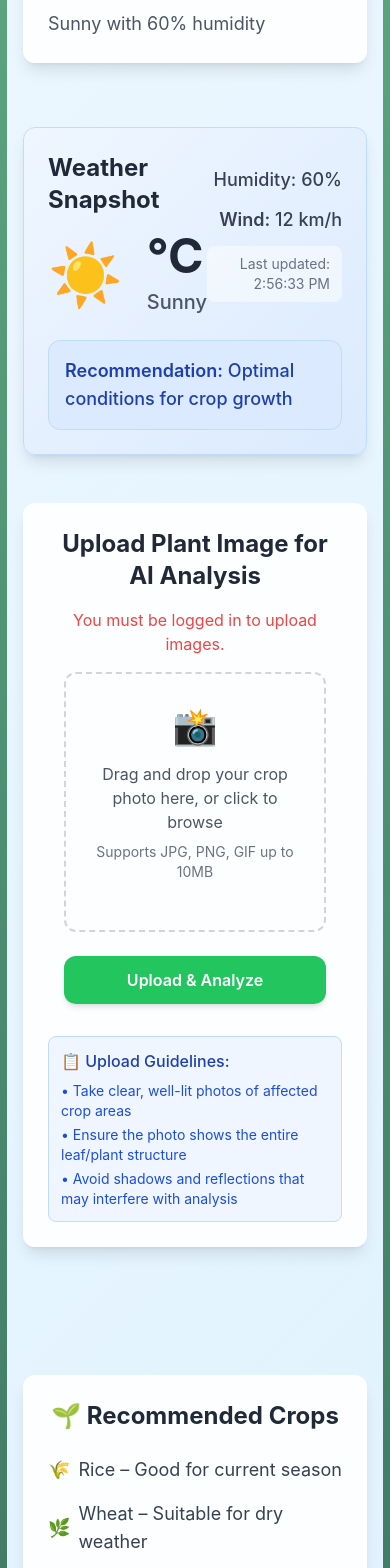
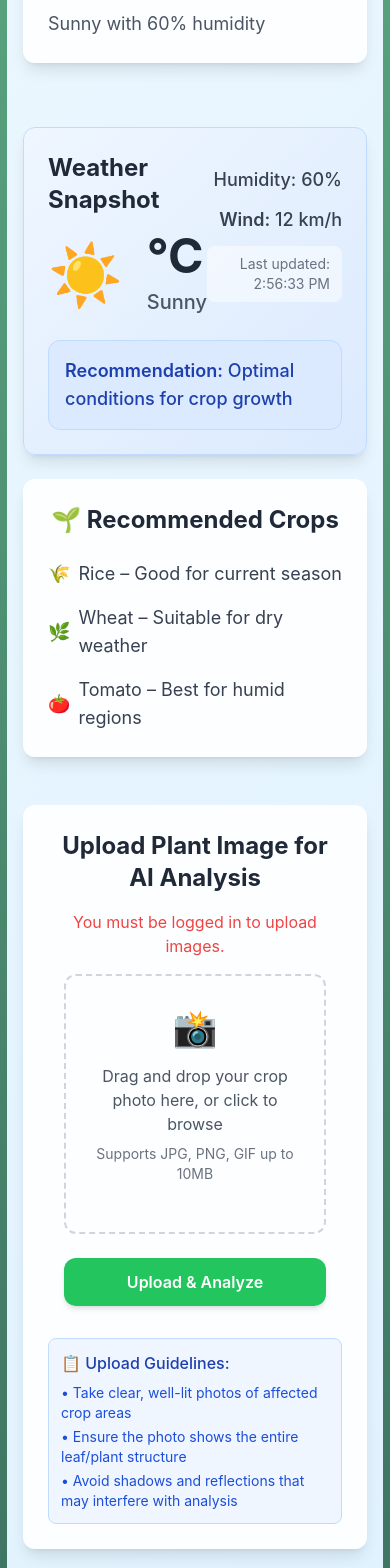
Before and after one commit to Ayushaggarwal05/Kisan_Saathi, a React (Vite) app in the folder Frontend/: page / in a window 390 px wide. Shown: the part 1300-2868 px from the top of the page. Built offline with nearby package versions, Linux system fonts and the light colour scheme.

Commit message:
changes in pages

```diff
--- a/Frontend/src/pages/Auth/LoginPage.jsx
+++ b/Frontend/src/pages/Auth/LoginPage.jsx
@@ -22,12 +22,12 @@ const LoginPage = () => {
     setError("");
     try {
       const res = await login(formData);
-      console.log("Login response:", res);
+      // console.log("Login response:", res);
 
       updateUser(res); // save user + token
       navigate("/");
     } catch (err) {
-      console.error(err.response?.data); // see exact error from API
+      // console.error(err.response?.data); // see exact error from API
 
       setError(err.response?.data?.message || "Login failed. Try again.");
     }
--- a/Frontend/src/pages/Auth/SignUpPage.jsx
+++ b/Frontend/src/pages/Auth/SignUpPage.jsx
@@ -23,7 +23,7 @@ const SignupPage = () => {
     setError("");
     try {
       const res = await signup(formData);
-      updateUser(res.user); // save user + token
+      updateUser(res); // save user + token
       navigate("/farmer"); // ✅ Redirect
     } catch (err) {
       setError(err.response?.data?.message || "Signup failed. Try again.");
--- a/Frontend/src/pages/HomePage.jsx
+++ b/Frontend/src/pages/HomePage.jsx
@@ -65,7 +65,7 @@ const HomePage = () => {
             <div className="flex flex-col sm:flex-row gap-6 justify-center items-center">
               {user ? (
                 <Link
-                  to="/farmer-dashboard"
+                  to="/farmer"
                   className="bg-white text-farm-dark-green font-bold py-4 px-10 rounded-xl hover:bg-gray-100 transition-all duration-300 shadow-lg hover:shadow-xl transform hover:-translate-y-1 text-lg">
                   Get Started
                 </Link>
@@ -92,7 +92,6 @@ const HomePage = () => {
           <h2 className="text-4xl font-bold text-gray-800 mb-12 text-center">
             Farm Overview
           </h2>
-
           <div className="grid grid-cols-1 md:grid-cols-3 gap-8 mb-16">
             {Object.entries(overviewData).map(([key, data]) => (
               <div
@@ -114,24 +113,12 @@ const HomePage = () => {
               </div>
             ))}
           </div>
-
           {/* Main card area */}
           <div className="grid grid-cols-1 lg:grid-cols-2 gap-12 mb-16">
-            <div>
-
+            {/* Left Column → Weather + Recommendations */}
+            <div className="grid gap-6">
               <WeatherCard />
 
-            </div>
-            <div className="w-full mx-auto mb-16">
-              <div className="max-w-md sm:max-w-lg md:max-w-xl lg:max-w-lg xl:max-w-xl 2xl:max-w-2xl w-full mx-auto">
-                <PlantUploader />
-              </div>
-            </div>
-          </div>
-
-          {/* 🌱 Crop Recommendations + 📊 Market Prices */}
-          <div className="grid grid-cols-1 lg:grid-cols-2 gap-12 mb-16">
-            {/* Crop Recommendations */}
               <div className="card hover:shadow-2xl transition-all duration-300 transform hover:-translate-y-2">
                 <h3 className="text-2xl font-bold text-gray-800 mb-6 text-center">
                   🌱 Recommended Crops
@@ -148,9 +135,19 @@ const HomePage = () => {
                   </li>
                 </ul>
               </div>
+            </div>
+
+            {/* Right Column → Plant Uploader */}
+            <div className="flex items-start justify-center">
+              <div className="w-full max-w-xl">
+                <PlantUploader />
+              </div>
+            </div>
+          </div>
 
           {/* Market Prices */}
-             /* <div className="card hover:shadow-2xl transition-all duration-300 transform hover:-translate-y-2">
+
+          {/* <div className="card hover:shadow-2xl transition-all duration-300 transform hover:-translate-y-2">
               <h3 className="text-2xl font-bold text-gray-800 mb-6 text-center">
                 📊 Market Price Trends
               </h3>
@@ -180,9 +177,7 @@ const HomePage = () => {
                   </tr>
                 </tbody>
               </table>
-            </div>
-          </div>   */
-
+            </div> */}
 
           {/* Features Section */}
           <div className="section-gradient rounded-3xl p-12 mb-16">
@@ -225,7 +220,6 @@ const HomePage = () => {
               </div>
             </div>
           </div>
-
           {/* Quick Stats */}
           <div className="card mb-16">
             <h2 className="text-3xl font-bold text-gray-800 mb-10 text-center">
@@ -259,7 +253,6 @@ const HomePage = () => {
               </div>
             </div>
           </div>
-
           {/* Learn More Section */}
           <div ref={learnMoreRef} className="section-gradient rounded-3xl p-12">
             <h2 className="text-4xl font-bold text-gray-800 mb-12 text-center">
@@ -272,18 +265,19 @@ const HomePage = () => {
                   🚜 What is Kisan Saathi?
                 </h3>
                 <p className="mb-6">
-                  Kisan Saathi is your AI-powered digital farming partner. It helps
-                  farmers detect crop health, pests, and diseases early, provides
-                  irrigation guidance, and offers localized weather updates.
+                  Kisan Saathi is your AI-powered digital farming partner. It
+                  helps farmers detect crop health, pests, and diseases early,
+                  provides irrigation guidance, and offers localized weather
+                  updates.
                 </p>
 
                 <h3 className="text-2xl font-semibold text-farm-dark-green mb-4">
                   🌾 Our Mission
                 </h3>
                 <p>
-                  To empower every farmer with simple, affordable, and sustainable
-                  technology that improves crop yield, reduces costs, and protects
-                  the environment.
+                  To empower every farmer with simple, affordable, and
+                  sustainable technology that improves crop yield, reduces
+                  costs, and protects the environment.
                 </p>
               </div>
 
@@ -303,8 +297,8 @@ const HomePage = () => {
                   📈 Impact
                 </h3>
                 <p>
-                  Already serving thousands of farmers across regions, helping them
-                  save resources and improve productivity sustainably.
+                  Already serving thousands of farmers across regions, helping
+                  them save resources and improve productivity sustainably.
                 </p>
               </div>
             </div>
```
Also changed, not shown: 2 other files (tests, documents, lock files or other folders). Lines whose indentation alone changed are shown as unchanged.
